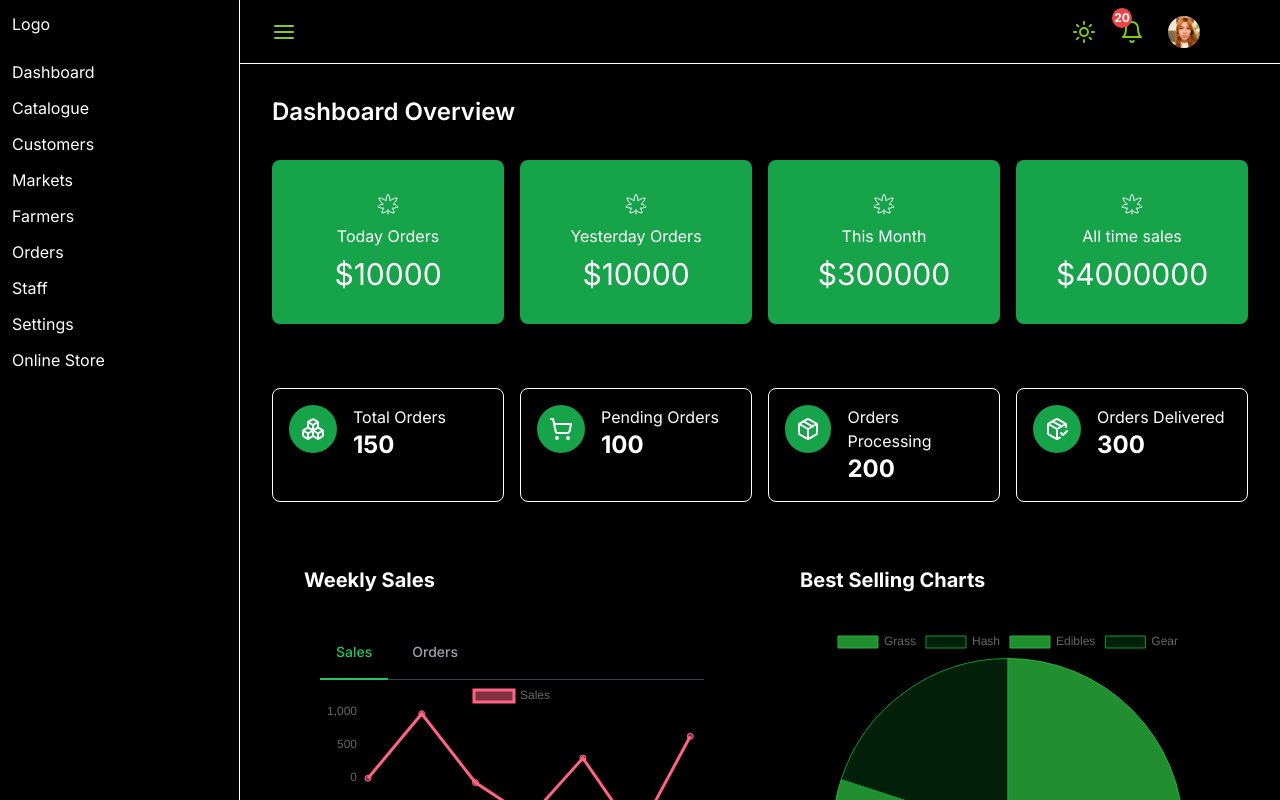
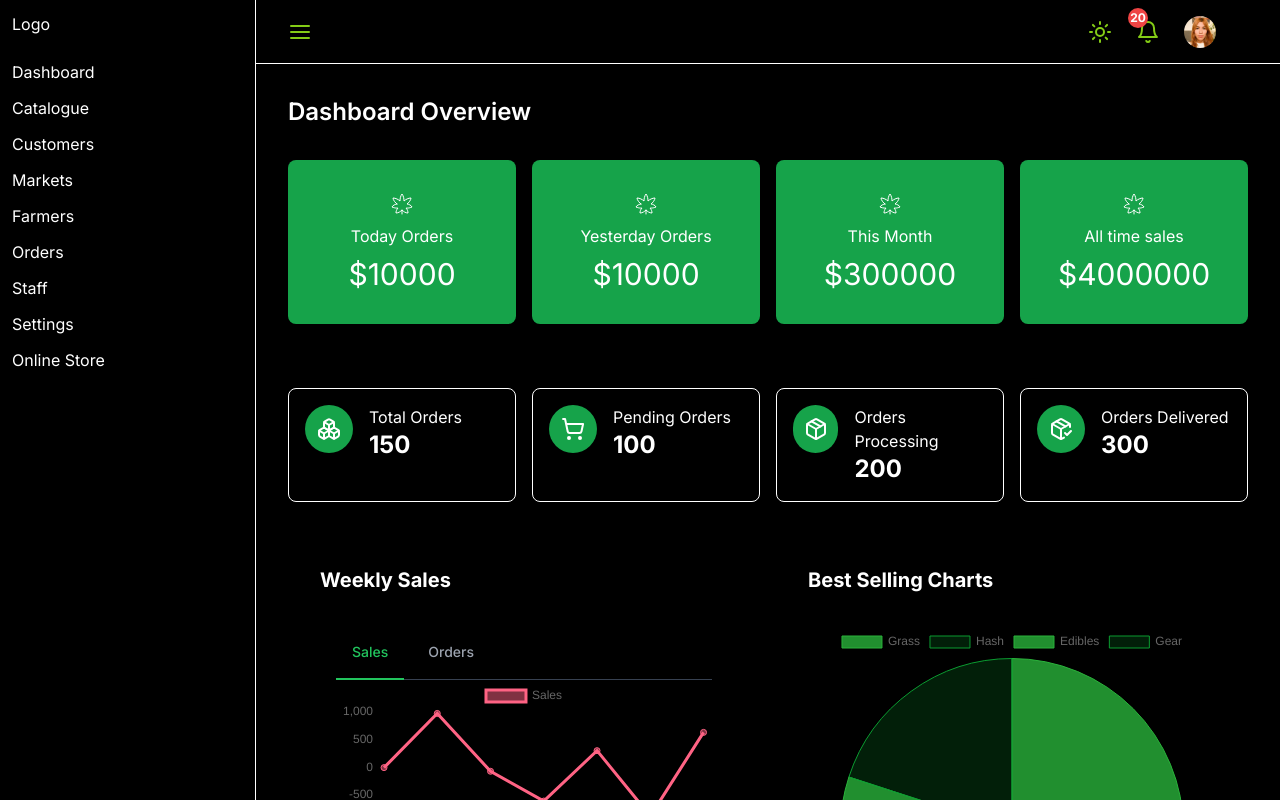
Before and after one commit to Scot-MacDonald/multi-vendor, a Next.js app: page /dashboard in a window 1280 px wide. Shown: the top 800 px of the page. Built offline with nearby package versions, Linux system fonts and the light colour scheme.

Commit message:
small change to part 3 width sidebarand layout

```diff
--- a/app/(back-office)/layout.js
+++ b/app/(back-office)/layout.js
@@ -7,9 +7,9 @@ export default function layout({ children }) {
     <div className="flex">
       <Sidebar />
 
-      <div className="w-full">
+      <div className="lg:ml-64 ml-0 flex-grow min-h-screen">
         <Navbar />
-        <main className="ml-60 mt-16  p-8 text-slate-50 bg-white dark:bg-black min-h-screen ">
+        <main className=" mt-16  p-8 text-slate-50 bg-white dark:bg-black min-h-screen ">
           {children}
         </main>
       </div>
--- a/app/components/backoffice/Navbar.jsx
+++ b/app/components/backoffice/Navbar.jsx
@@ -23,7 +23,7 @@ import ThemeSwitcherBtn from "../ThemeSwitcherBtn";
 
 export default function Navbar() {
   return (
-    <div className="flex items-center justify-between bg-white dark:bg-black text-white dark:text-black h-16 px-8 py-4 fixed top-0 w-full left-60 pr-[20rem] border-b border-gray-800 dark:border-white">
+    <div className="flex items-center justify-between bg-white dark:bg-black text-white dark:text-black h-16 px-8 py-4 fixed top-0 w-full  sm:pr-[20rem] z-50 border-b border-gray-800 dark:border-white">
       <button>
         <AlignJustify className="text-lime-700 dark:text-lime-500" />
       </button>
--- a/app/components/backoffice/Sidebar.jsx
+++ b/app/components/backoffice/Sidebar.jsx
@@ -3,7 +3,7 @@ import Link from "next/link";
 
 export default function sidebar() {
   return (
-    <div className=" space-y-6 w-60 h-screen bg-white dark:bg-black dark:text-white text-black  p-3 fixed left-0 top-0 border-r border-black dark:border-white">
+    <div className=" space-y-6 w-64 h-screen bg-white dark:bg-black dark:text-white text-black  p-3 fixed left-0 top-0 border-r border-black dark:border-white">
       <Link className="mb-6" href="#">
         Logo
       </Link>
```
